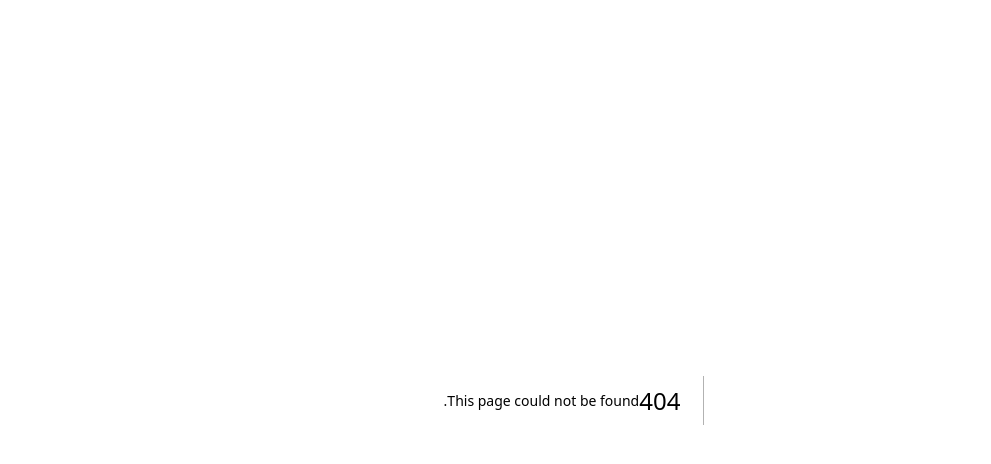
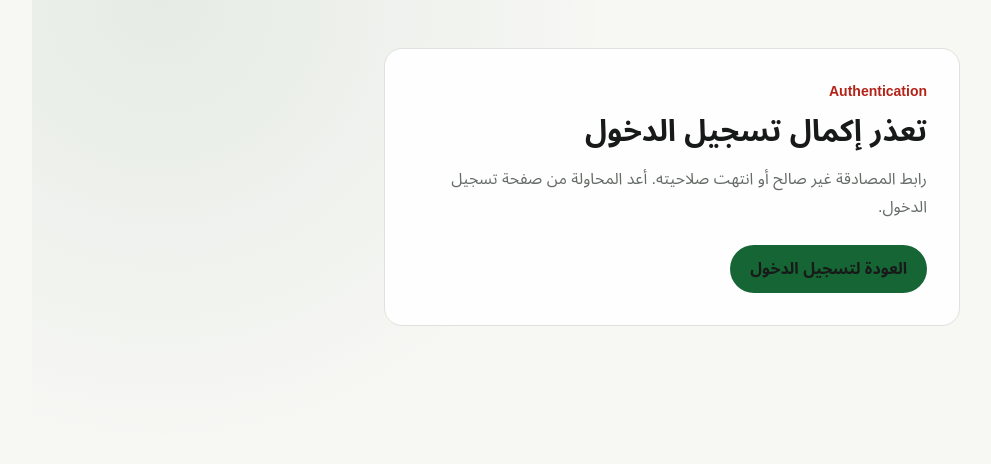
Before and after one commit to atharxai-cloud/innovation-os, a Next.js app: page /auth/error in a window 1280 px wide. Before the commit this address had no page. Shown: the top 464 px of the page, without its empty margins (98-1089 px from the left). Built offline with nearby package versions, Linux system fonts and the light colour scheme.

Commit message:
epic1b: add src/app/auth/error/page.tsx

```diff
--- /dev/null
+++ b/src/app/auth/error/page.tsx
@@ -0,0 +1,21 @@
+import Link from "next/link";
+
+export default function AuthErrorPage() {
+  return (
+    <main className="shell py-12">
+      <section className="surface mx-auto max-w-xl p-8">
+        <p className="text-sm font-semibold text-[var(--danger)]">Authentication</p>
+        <h1 className="mt-3 text-3xl font-semibold">تعذر إكمال تسجيل الدخول</h1>
+        <p className="mt-4 leading-7 text-[var(--muted-foreground)]">
+          رابط المصادقة غير صالح أو انتهت صلاحيته. أعد المحاولة من صفحة تسجيل الدخول.
+        </p>
+        <Link
+          href="/login"
+          className="mt-6 inline-flex rounded-full bg-[var(--accent)] px-5 py-3 font-semibold text-white"
+        >
+          العودة لتسجيل الدخول
+        </Link>
+      </section>
+    </main>
+  );
+}
```
